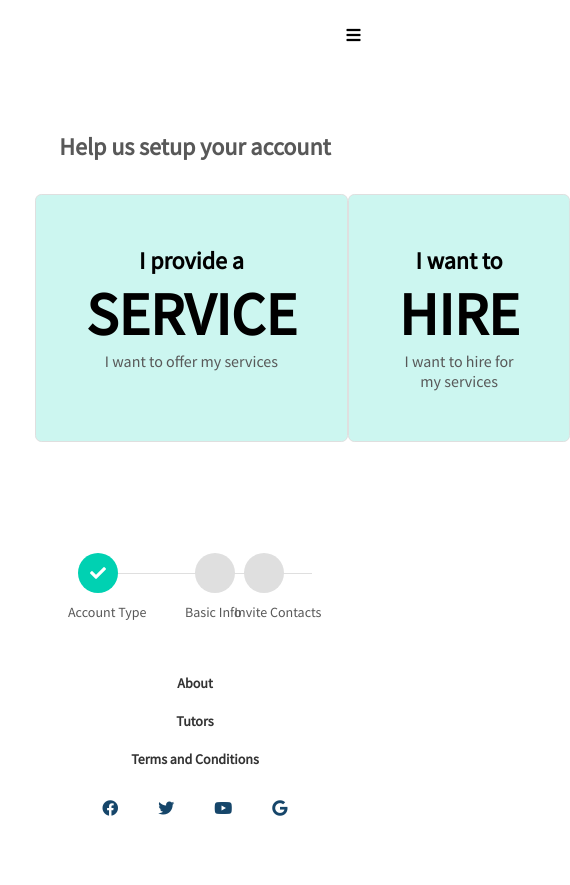
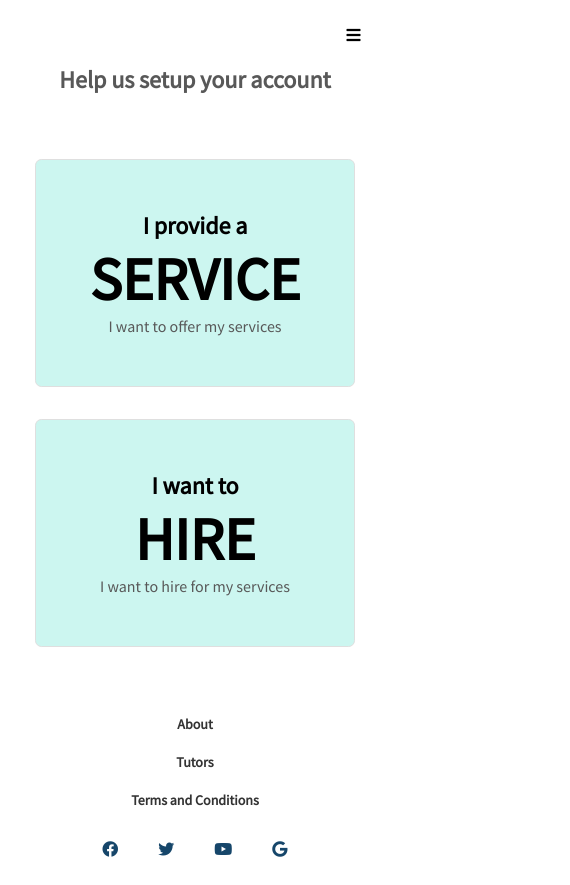
Before and after one commit to asimgiri/mLearnrTutor, a React (Create React App) app: page /joinus in a window 390 px wide. Shown: the whole page, 570 px wide, since content can reach past the window. Before the commit the page ends 844 px from the top, so only its background shows below. Built offline with nearby package versions, Linux system fonts and the light colour scheme.

Commit message:
Joinus Responsive

```diff
--- a/src/App.css
+++ b/src/App.css
@@ -76,6 +76,10 @@
 
  .logo span {
      color: #16466A;
+ }
+
+ .nav {
+     box-shadow: 0 2px 3px rgba(0, 0, 0, .03), 0 0 3px rgba(0, 0, 0, .06);
  }
 
  .nav .container {
@@ -337,7 +341,7 @@
 
  /* ------------------------------- JOINUS --------------------------------------------- */
 
- .joinus .container .row{
+ .joinus .container .row {
      display: flex;
      justify-content: space-evenly;
  }
@@ -373,6 +377,7 @@
      height: 1px;
      background: #dfdfdf;
      position: relative;
+     margin-top: 2rem;
      margin-bottom: 4rem;
  }
 
@@ -405,19 +410,19 @@
  }
 
  .three {
-     right: -4%;
+     right: -40px;
  }
 
  .three .bubble {
-    background: #dfdfdf;
-}
+     background: #dfdfdf;
+ }
 
-.text_center{
-    text-align: center !important;
-}
+ .text_center {
+     text-align: center !important;
+ }
 
-.spacing_md{
-    margin-bottom: 2rem;
-}
+ .spacing_md {
+     margin-bottom: 3rem;
+ }
 
  /* ------------------------------- JOINUS --------------------------------------------- */
--- a/src/App.js
+++ b/src/App.js
@@ -1,6 +1,5 @@
 import React from 'react';
 import Navbar from './components/Navbar';
-import Main from './components/Main';
 import Footer from './components/Footer';
 
 import HomeContainer from './containers/HomeContainer';
@@ -15,8 +14,6 @@ import '@fortawesome/fontawesome-free/css/all.css';
 import { Switch, Route } from 'react-router-dom';
 import JoinusContainer from './containers/JoinusContainer';
 import ClassesContainer from './containers/ClassesContainer';
-
-
 
 function App() {
   return (
--- a/src/Responsive.css
+++ b/src/Responsive.css
@@ -60,7 +60,20 @@
         display: inline;
         padding: 20px;
     }
-    .tutor_card{
+    .tutor_card {
         width: 200px;
     }
+    .step {
+        display: none;
+    }
+    .joinus .container .row {
+        flex-direction: column;
+    }
+    .joinus .spacing_md {
+        margin-top: 3rem;
+    }
+    .setup {
+        width: 100%;
+        margin: 1rem 0;
+    }
 }
--- a/src/components/Navbar.js
+++ b/src/components/Navbar.js
@@ -44,21 +44,21 @@ export default function Navbar() {
                     <section className="mobile_nav">
                         <ul>
                             <li>
-                                <a href=""><h1 className="logo">mLearnr <span>Tutor</span></h1></a>
+                                <NavLink exact to="/"><h1 className="logo">mLearnr <span>Tutor</span></h1></NavLink>
                             </li>
                             <li>
-                                <a href="">Home</a>
+                                <NavLink exact to="/">Home</NavLink>
                             </li>
                             <li>
-                                <a href="">Join Us</a>
+                                <NavLink exact to="/joinus">Join Us</NavLink>
                             </li>
                             <li>
-                                <a href="">Classes</a>
+                                <NavLink exact to="/classes">Classes</NavLink>
                             </li>
                             <li>
-                                <a href="">
+                                <NavLink exact to="/">
                                     <button className="primary_btn">Get Started</button>
-                                </a>
+                                </NavLink>
                             </li>
                         </ul>
                     </section>
```
